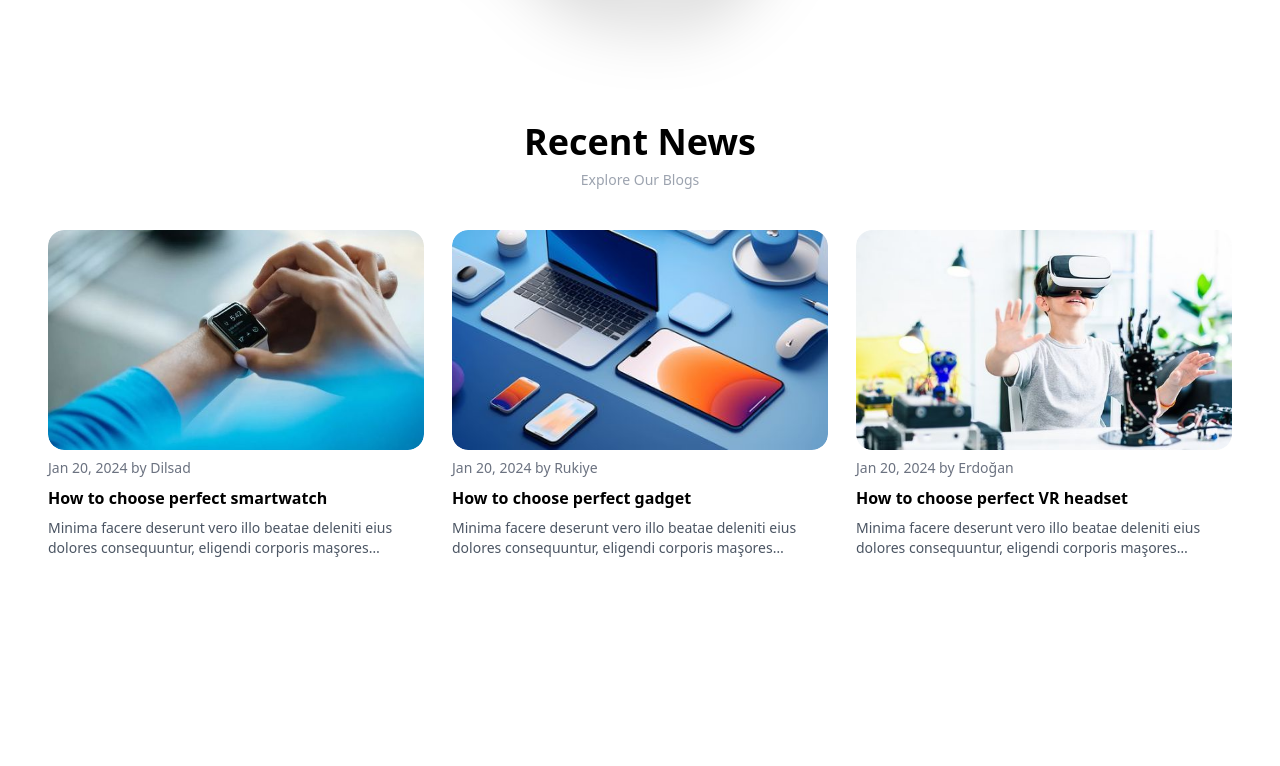
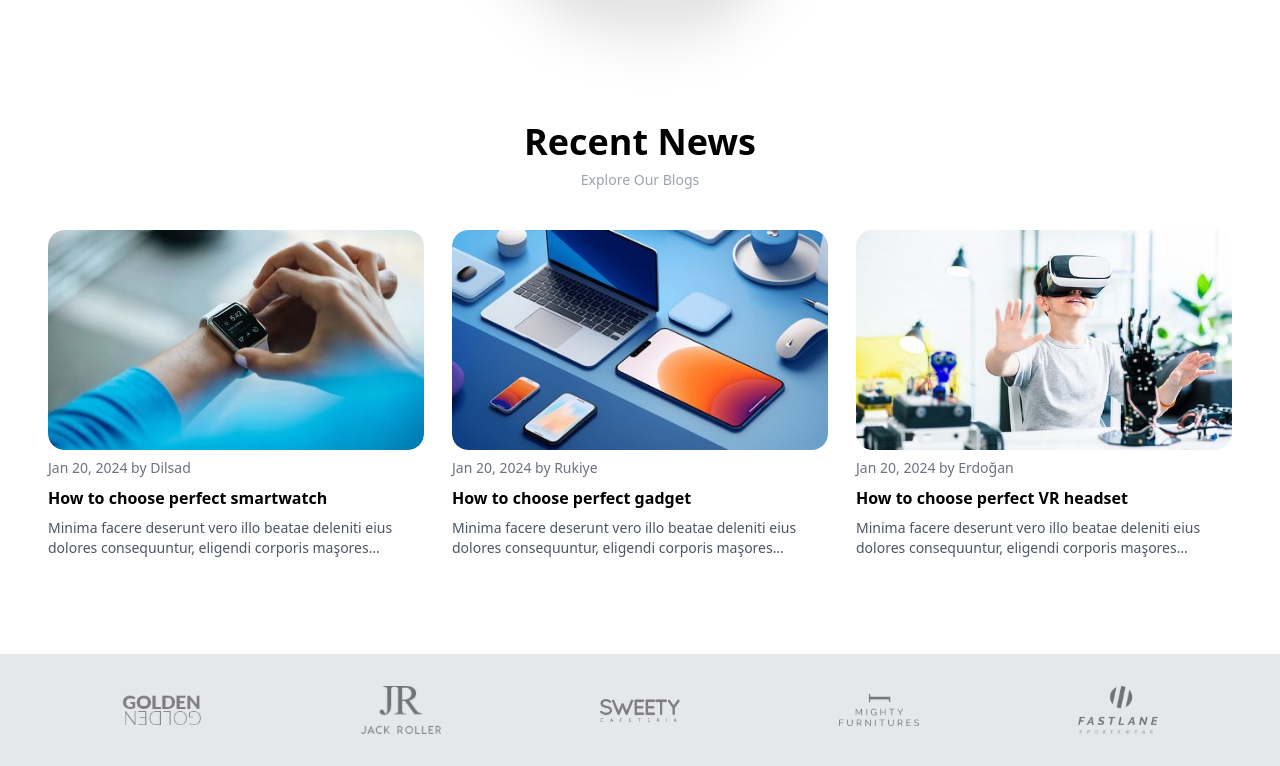
Before and after one commit to dilsad-erdogan/responsive-e-commerce, a React (Vite) app in the folder frontend/: page / in a window 1280 px wide. Shown: the part 3360-4126 px from the top of the page. Before the commit the page ends 3966 px from the top, so only its background shows below. Built offline with nearby package versions, Linux system fonts and the light colour scheme.

Commit message:
Partners adding

```diff
--- a/frontend/src/App.jsx
+++ b/frontend/src/App.jsx
@@ -9,6 +9,7 @@ import Products from "./components/Products/Products";
 import headphone from "./assets/hero/headphone.png";
 import smartwatch from "./assets/category/smartwatch2-removebg-preview.png";
 import Blogs from "./components/Blogs/Blogs";
+import Partners from "./components/Partners/Partners";
 
 const BannerData = {
   discount: "30% OFF",
@@ -44,6 +45,7 @@ function App() {
       <Products />
       <Banner data={BannerData2} />
       <Blogs />
+      <Partners />
     </div>
   )
 }
--- /dev/null
+++ b/frontend/src/components/Partners/Partners.jsx
@@ -0,0 +1,23 @@
+import brand1 from "../../assets/brand/br-1.png";
+import brand2 from "../../assets/brand/br-2.png";
+import brand3 from "../../assets/brand/br-3.png";
+import brand4 from "../../assets/brand/br-4.png";
+import brand5 from "../../assets/brand/br-5.png";
+
+const Partners = () => {
+  return (
+    <div className="py-8 mt-24 hidden md:block bg-gray-200 dark:bg-white/10 ">
+        <div className="container">
+            <div className="grid grid-cols-5 gap-3 place-items-center opacity-50">
+                <img src={brand1} alt="brand" className="w-[80px] dark:invert" />
+                <img src={brand2} alt="brand" className="w-[80px] dark:invert" />
+                <img src={brand3} alt="brand" className="w-[80px] dark:invert" />
+                <img src={brand4} alt="brand" className="w-[80px] dark:invert" />
+                <img src={brand5} alt="brand" className="w-[80px] dark:invert" />
+            </div>
+        </div>
+    </div>
+  )
+}
+
+export default Partners
```
